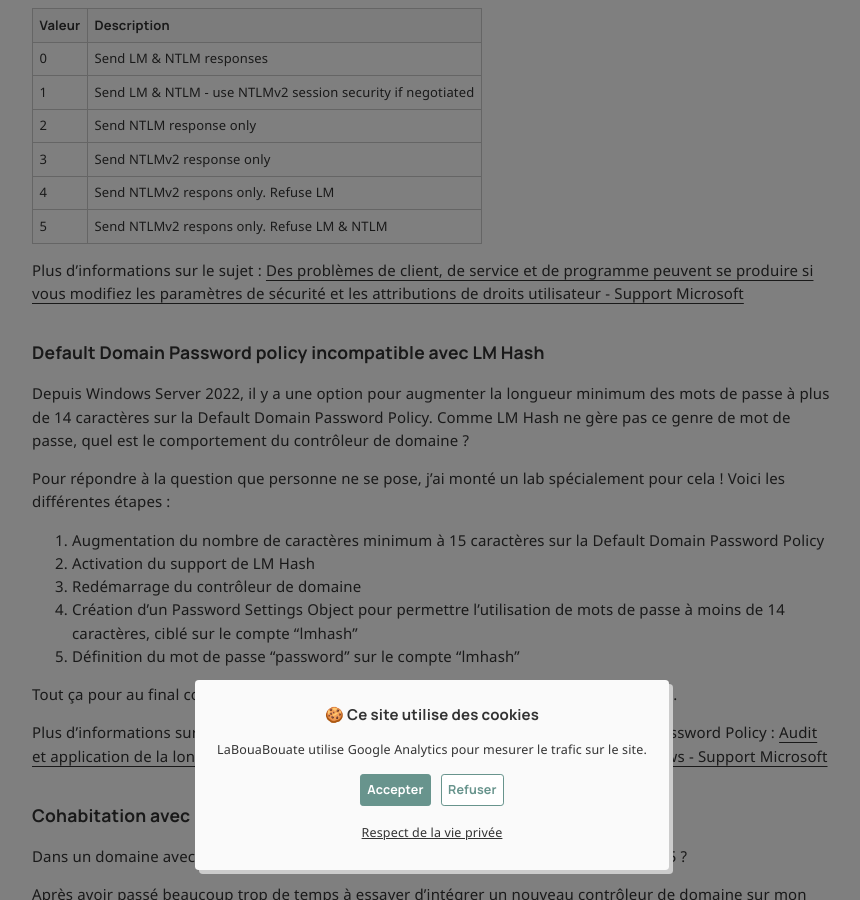
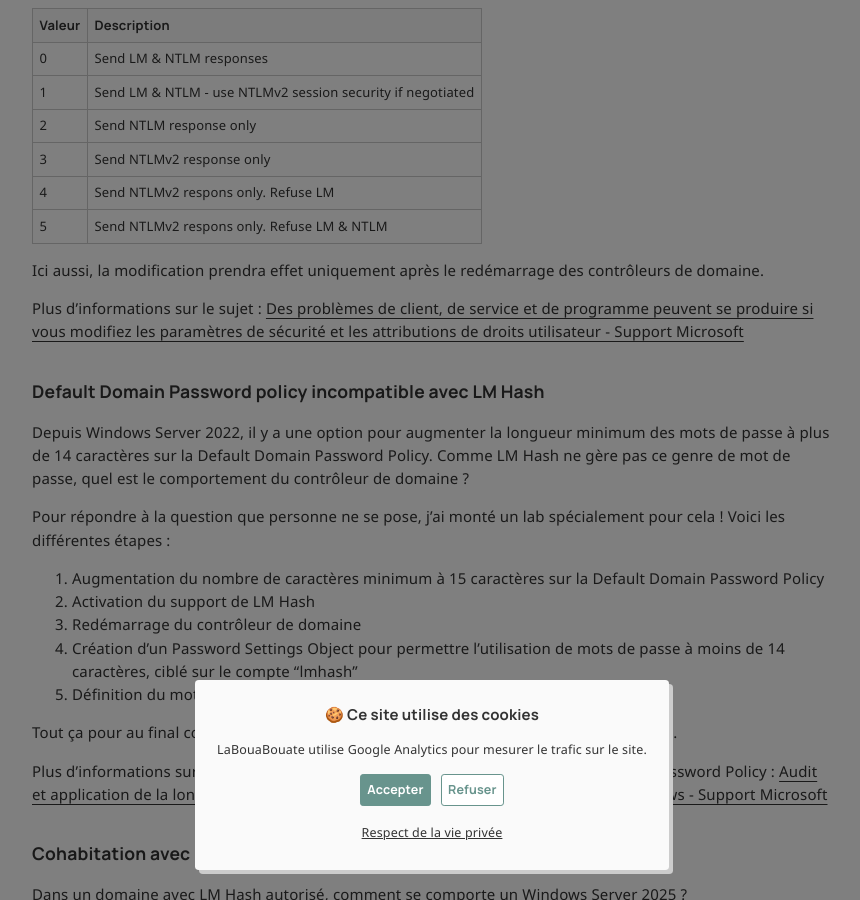
Before and after one commit to leobouard/leobouard.github.io, a Jekyll site: the page built from _posts/2026/2026-02-13-lmhash.md, in a window 1280 px wide and 900 px high, scrolled down 3737 px. Shown: the whole window, without its empty margins (208-1068 px from the left). Built offline with Jekyll 4.4.1, drawn with Linux system fonts in a browser that asks for light colours; nearby versions of some CDN libraries; some web fonts are replaced; comment, search, counter and statistics services are not loaded.

Commit message:
Update 2026-02-13-lmhash.md

```diff
--- a/_posts/2026/2026-02-13-lmhash.md
+++ b/_posts/2026/2026-02-13-lmhash.md
@@ -120,6 +120,8 @@ Valeur | Description
 4	| Send NTLMv2 respons only. Refuse LM
 5	| Send NTLMv2 respons only. Refuse LM & NTLM
 
+Ici aussi, la modification prendra effet uniquement après le redémarrage des contrôleurs de domaine.
+
 Plus d'informations sur le sujet : [Des problèmes de client, de service et de programme peuvent se produire si vous modifiez les paramètres de sécurité et les attributions de droits utilisateur - Support Microsoft](https://support.microsoft.com/fr-fr/topic/des-probl%C3%A8mes-de-client-de-service-et-de-programme-peuvent-se-produire-si-vous-modifiez-les-param%C3%A8tres-de-s%C3%A9curit%C3%A9-et-les-attributions-de-droits-utilisateur-0cb6901b-dcbf-d1a9-e9ea-f1b49a56d53a)
 
 ### Default Domain Password policy incompatible avec LM Hash
```
